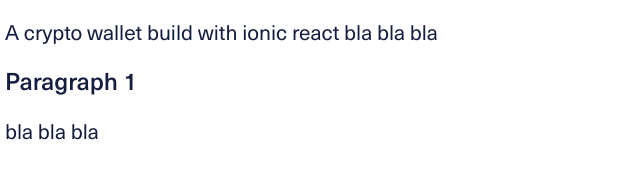
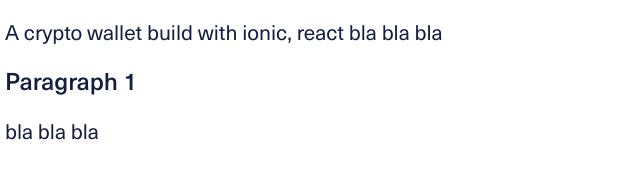
Before and after one commit to tommaso-caputi/portfolio-website, a plain HTML site: page projects/cryptokeeper/index.html in a window 1280 px wide. Shown: the part 551-739 px from the top of the page, 347-987 px from the left. Drawn offline with Linux system fonts and the light colour scheme.

Commit message:
quick fix

```diff
--- a/projects/cryptokeeper/index.html
+++ b/projects/cryptokeeper/index.html
@@ -44,7 +44,7 @@
     <h1 class="title">Crypto Keeper</h1>
     <p class="meta"><strong>Role:</strong> Tech leader, programmer <br /> <strong>Year:</strong> 2023</p>
 
-    <p>A crypto wallet build with ionic react bla bla bla</p>
+    <p>A crypto wallet build with ionic, react bla bla bla</p>
     <h2>Paragraph 1</h2>
     <p>bla bla bla</p>
 
```
